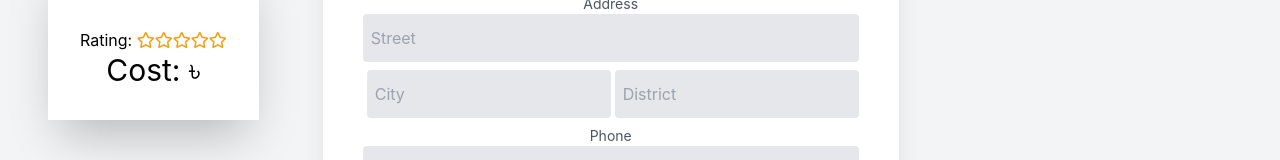
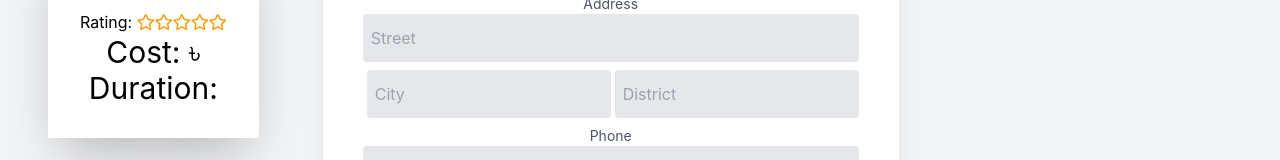
Before and after one commit to nmso2/Birds_eye_tour_planner_client, a React (Create React App) app: page /tourPlans/1 in a window 1280 px wide. Shown: the part 298-458 px from the top of the page. Built offline with nearby package versions, Linux system fonts and the light colour scheme; no server answers; sample sign-in values are in the browser's storage.

Commit message:
updated duration

```diff
--- a/src/pages/Home/Plans/Plans.js
+++ b/src/pages/Home/Plans/Plans.js
@@ -3,7 +3,7 @@ import Rating from 'react-rating';
 import { Link } from 'react-router-dom';
 
 const Plans = (props) => {
-    const { name, img, details, _id, cost, rating } = props.plan;
+    const { name, img, details, _id, cost, rating, duration } = props.plan;
     return (
         <div className="my-1 px-1 w-full md:w-1/2 lg:my-4 lg:px-4 lg:w-1/3">
             <article className="overflow-hidden rounded-lg shadow-md lg:min-h-full hover:shadow-2xl duration-500">
--- a/src/pages/ManagePlans/ManagePlan/ManagePlan.js
+++ b/src/pages/ManagePlans/ManagePlan/ManagePlan.js
@@ -12,10 +12,8 @@ const ManagePlan = (props) => {
     const { handleCancelPlan } = props;
     const [plans ] = usePlans();
     const [purchasePlan, setPurchasePlan] = useState(props.purchasePlan);
+
     //-------------------------------------
-
-
-
     const handleUpdateUser = e => {
         purchasePlan.confirmed = true;
         const url = `https://birds-eye-tour.herokuapp.com/purchasePlan/${purchasePlan._id}`
@@ -35,7 +33,6 @@ const ManagePlan = (props) => {
             })
         e.preventDefault()
     }
-
     //-------------------------------------
 
     return (
--- a/src/pages/PurchasePlan/PurchasePlan.js
+++ b/src/pages/PurchasePlan/PurchasePlan.js
@@ -45,6 +45,7 @@ const PurchasePlan = () => {
                         fullSymbol="fas fa-star text-warning"
                     /></p>
                     <p className="text-3xl">Cost: {plan?.cost} &#2547;</p>
+                    <p className="text-3xl">Duration: {plan?.duration}</p>
                     <p className="max-w-2xl text-lg">{plan?.details}</p>
                 </div>
 
```
